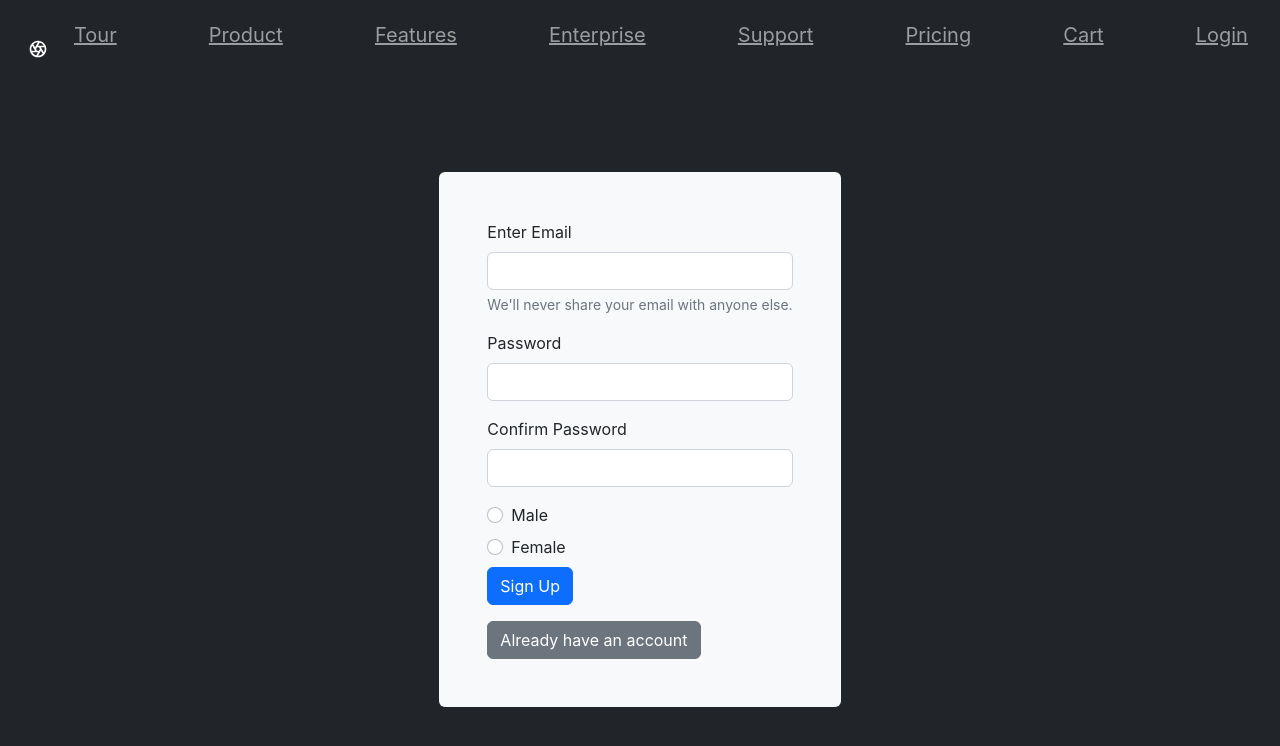
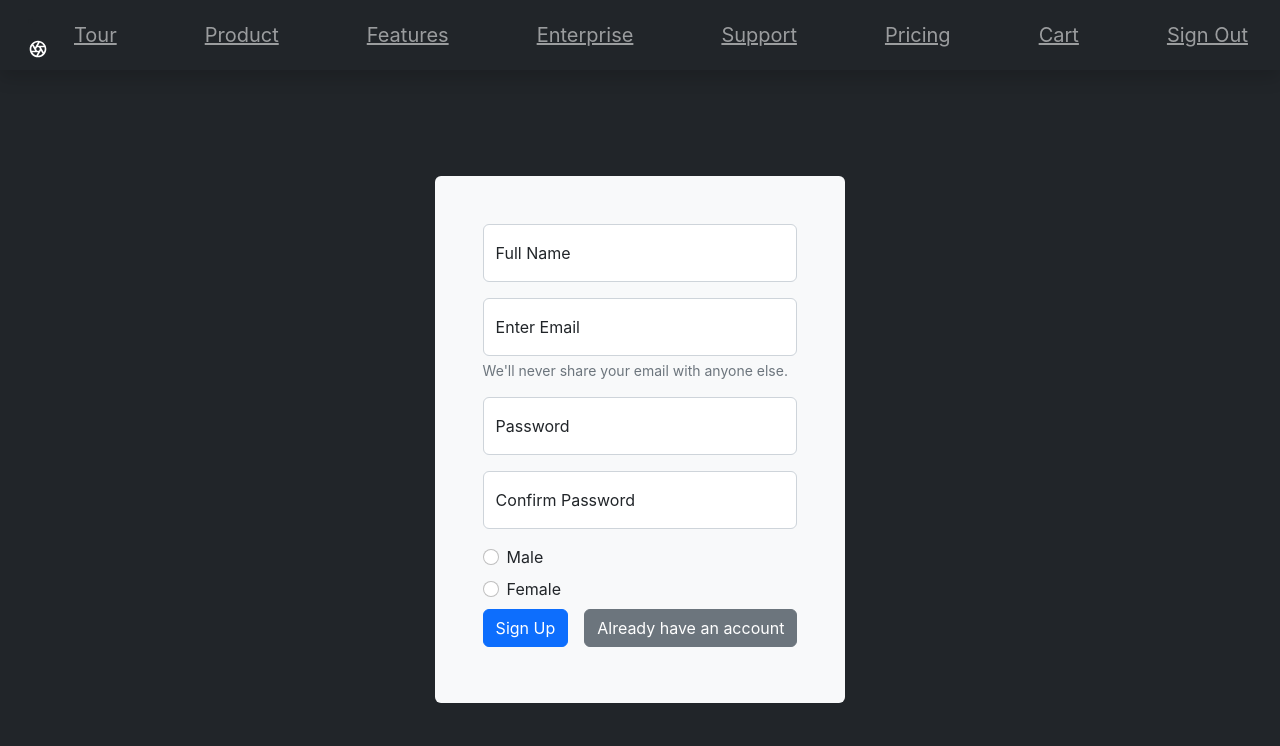
Before and after one commit to neerajb-dev/react-login, a React (Create React App) app: page /signup in a window 1280 px wide. Shown: the top 746 px of the page. Built offline with nearby package versions, Linux system fonts and the light colour scheme; sample sign-in values are in the browser's storage.

Commit message:
login and signup functionality added using reqres api

```diff
--- a/public/index.html
+++ b/public/index.html
@@ -15,6 +15,10 @@
   <link href="https://cdn.jsdelivr.net/npm/bootstrap@5.2.0-beta1/dist/css/bootstrap.min.css" rel="stylesheet"
     integrity="sha384-0evHe/X+R7YkIZDRvuzKMRqM+OrBnVFBL6DOitfPri4tjfHxaWutUpFmBp4vmVor" crossorigin="anonymous">
 
+  <!-- booststrap js -->
+  <script src="https://cdn.jsdelivr.net/npm/bootstrap@5.2.0-beta1/dist/js/bootstrap.bundle.min.js"
+    integrity="sha384-pprn3073KE6tl6bjs2QrFaJGz5/SUsLqktiwsUTF55Jfv3qYSDhgCecCxMW52nD2"
+    crossorigin="anonymous"></script>
   <title>React App</title>
 </head>
 
@@ -22,10 +26,7 @@
   <noscript>You need to enable JavaScript to run this app.</noscript>
   <div id="root"></div>
 
-  <!-- booststrap js -->
-  <script src="https://cdn.jsdelivr.net/npm/bootstrap@5.2.0-beta1/dist/js/bootstrap.bundle.min.js"
-    integrity="sha384-pprn3073KE6tl6bjs2QrFaJGz5/SUsLqktiwsUTF55Jfv3qYSDhgCecCxMW52nD2"
-    crossorigin="anonymous"></script>
+
 
 </body>
 
--- a/src/components/login-form/login-form.component.jsx
+++ b/src/components/login-form/login-form.component.jsx
@@ -33,7 +33,14 @@ const LoginForm = () => {
             url: "https://reqres.in/api/login",
             data: data
         }).then(res => {
-            console.log(res);
+            console.log(res.data);      // this will return an object containing a token response from our api
+
+            // to store token in local storage
+            if(res.data) {
+                window.localStorage.setItem("token", res.data.token);
+                navigate("/");
+            }
+
         }).catch(err => {
             console.log(err);
         })
@@ -51,14 +58,14 @@ const LoginForm = () => {
     return (
         <div className="login-form__container bg-light rounded p-5">
             <form onSubmit={handleLogin}>
-                <div className="mb-3">
+                <div className="form-floating mb-3">
+                    <input type="email" className="form-control" id="inputEmail" aria-describedby="emailHelp" placeholder="Enter Email" onChange={(e) => handleEmail(e)} />
                     <label htmlFor="inputEmail" className="form-label">Email address</label>
-                    <input type="email" className="form-control" id="inputEmail" aria-describedby="emailHelp" onChange={(e) => handleEmail(e)} />
                     <div id="emailHelp" className="form-text">We'll never share your email with anyone else.</div>
                 </div>
-                <div className="mb-3">
+                <div className="form-floating mb-3">
+                    <input type="password" className="form-control" id="inputPassword" placeholder="Enter password" onChange={(e) => handlePassword(e)} />
                     <label htmlFor="inputPassword" className="form-label">Password</label>
-                    <input type="password" className="form-control" id="inputPassword" onChange={(e) => handlePassword(e)} />
                 </div>
                 <button type="submit" className="btn btn-primary me-3" >Login</button>
                 <button className="btn btn-secondary" onClick={handleSignUp} >Sign Up</button>
--- a/src/components/nav-item/nav-item.component.jsx
+++ b/src/components/nav-item/nav-item.component.jsx
@@ -1,9 +1,9 @@
 import { Link } from "react-router-dom";
 
-const NavItem = ({ navLinkName, toPath, Icon, className }) => {
+const NavItem = ({ navLinkName, toPath, Icon, className, onClick }) => {
     return (
         <li className={`nav-item ${className}`}>
-            <Link to={`/${toPath}`} className="nav-link text-decoration-underline fs-5">{Icon}{navLinkName}</Link>
+            <Link to={`/${toPath}`} className="nav-link text-decoration-underline fs-5" onClick={onClick}>{Icon}{navLinkName}</Link>
         </li>
     )
 };
--- a/src/components/navbar-content/navbar-content.component.jsx
+++ b/src/components/navbar-content/navbar-content.component.jsx
@@ -1,10 +1,28 @@
 import "./navbar-content.styles.css";
 import { RiCameraLensLine } from "react-icons/ri";
 import NavItem from "../nav-item/nav-item.component";
+import { useEffect } from "react";
+import { useNavigate } from "react-router-dom";
 
 const NavbarContent = () => {
+
+    const token = window.localStorage.getItem("token");
+
+    const navigate = useNavigate();
+
+    useEffect(()=> {
+        if(token == null) {
+            console.log(token);
+            navigate("login")
+        }
+    }, [token])
+
+    const handleSignOUt = () => {
+        window.localStorage.clear();
+    }
+
     return (
-        <nav className="navbar navbar-expand-lg navbar-dark bg-dark position-sticky top-0">
+        <nav className="navbar navbar-expand-lg navbar-dark bg-dark position-sticky top-0 shadow">
             <div className="container-fluid">
                 {/* <a href="!#" className="navbar-brand p-2"><RiCameraLensLine /></a> */}
                 <NavItem className="mx-3" toPath="" Icon={<RiCameraLensLine color="#fff" />} />
@@ -12,7 +30,7 @@ const NavbarContent = () => {
                     <span className="navbar-toggler-icon"></span>
                 </button>
                 <div className="collapse navbar-collapse " id="navbarSupportedContent">
-                    <ul className="navbar-nav me-auto mb-2 mb-lg-0 container-fluid justify-content-between">
+                    <ul className="navbar-nav me-auto container-fluid justify-content-between">
                         <NavItem navLinkName="Tour" toPath="tour" />
                         <NavItem navLinkName="Product" toPath="products" />
                         <NavItem navLinkName="Features" toPath="features" />
@@ -20,7 +38,8 @@ const NavbarContent = () => {
                         <NavItem navLinkName="Support" toPath="support" />
                         <NavItem navLinkName="Pricing" toPath="pricing" />
                         <NavItem navLinkName="Cart" toPath="Cart" />
-                        <NavItem navLinkName="Login" toPath="Login" />
+                        {token === null ? <NavItem navLinkName="Login" toPath="Login"/> : null }
+                        {token !== null ? <NavItem navLinkName="Sign Out" toPath="Login" onClick={handleSignOUt} /> : null }
                     </ul>
                 </div>
             </div>
--- a/src/components/navbar/navbar.component.jsx
+++ b/src/components/navbar/navbar.component.jsx
@@ -1,5 +1,6 @@
-import {Outlet} from "react-router-dom";
+import { Outlet } from "react-router-dom";
 import NavbarContent from "../navbar-content/navbar-content.component";
+import "./navbar.styles.css";
 
 const Navbar = () => {
     return (
--- a/src/components/signup-form/signup-form.component.jsx
+++ b/src/components/signup-form/signup-form.component.jsx
@@ -1,7 +1,37 @@
+import { useState } from "react";
+import { useNavigate } from "react-router-dom";
+import axios from "axios";
 import "./signup-form.styles.css";
-import { useNavigate } from "react-router-dom";
 
 const SignUpForm = () => {
+
+    const [name, setName] = useState("");
+    const [email, setEmail] = useState("");
+    const [password, setPassword] = useState("");
+    const [confirmPassword, setConfirmPassword] = useState("");
+
+    // set name state
+    const handleName = (e) => {
+        setName(e.target.value);
+    }
+
+    // set email state
+    const handleEmail = (e) => {
+        setEmail(e.target.value);
+    }
+
+    // set password state
+    const handlePassword = (e) => {
+        setPassword(e.target.value);
+    }
+
+    //set confirm password
+    const handleConfirmPassword = (e) => {
+        setConfirmPassword(e.target.value);
+    }
+
+    // test state of email, password, and confirm password
+    console.log("name = " + name + ", email = " + email + ", password = " + password + ", re-enter password = " + confirmPassword)
 
     const navigate = useNavigate();
 
@@ -9,29 +39,59 @@ const SignUpForm = () => {
         navigate("/login");
     }
 
-    const handleSubmit = (e) => {
+    const handleSignUp = (e) => {
+        console.log("signed up");
         e.preventDefault();
+
+        if(password === confirmPassword) {
+            let data = {
+                "email": email,
+                "password": password
+            }
+
+            axios({
+                method: "POST",
+                url: "https://reqres.in/api/register",
+                data: data
+            }).then(res => {
+                console.log(res.data);
+                navigate("/login");
+            }).catch(err => {
+                console.log(err);
+            })
+
+        } else {
+            alert("Passwords do not match.");
+        }
+
+
     }
 
     return (
         <div className="sign-up-form bg-light rounded p-5">
-            <form>
-                <div className="mb-3" onSubmit={handleSubmit}>
+            <form onSubmit={handleSignUp}>
+                <div className="form-floating mb-3" >
+                    <input type="text" className="form-control" id="inputName" placeholder="Full Name" onChange={(e) => handleName(e)} />
+                    <label htmlFor="inputName" className="form-label">Full Name</label>
+                </div>
+
+                <div className="form-floating mb-3" >
+                    <input type="email" className="form-control" id="inputEmail" aria-describedby="emailHelp" placeholder="Enter Email" onChange={(e) => handleEmail(e)} />
                     <label htmlFor="inputEmail" className="form-label">Enter Email</label>
-                    <input type="email" className="form-control" id="inputEmail" aria-describedby="emailHelp" />
                     <div id="emailHelp" className="form-text">We'll never share your email with anyone else.</div>
                 </div>
-                <div className="mb-3">
+
+                <div className="form-floating mb-3">
+                    <input type="password" className="form-control" id="inputPassword" placeholder="enter password" onChange={(e) => handlePassword(e)} />
                     <label htmlFor="inputPassword" className="form-label">Password</label>
-                    <input type="password" className="form-control" id="inputPassword" />
                 </div>
-                <div className="mb-3">
-                    <label htmlFor="inputPassword" className="form-label">Confirm Password</label>
-                    <input type="password" className="form-control" id="inputPassword" />
+                <div className="form-floating mb-3">
+                    <input type="password" className="form-control" id="inputPassword2" placeholder="confirm password" onChange={(e) => handleConfirmPassword(e)} />
+                    <label htmlFor="inputPassword2" className="form-label">Confirm Password</label>
                 </div>
                 <div className="form-check mb-2">
                     <input className="form-check-input" type="radio" name="Gender" id="Male" />
-                    <label className="form-check-label" for="Male">
+                    <label className="form-check-label" htmlFor="Male">
                         Male
                     </label>
                 </div>
@@ -41,10 +101,9 @@ const SignUpForm = () => {
                         Female
                     </label>
                 </div>
-
-                <button type="submit" className="btn btn-primary me-3" >Sign Up</button>
+                <button type="submit" className="btn btn-primary mb-2 me-3" >Sign Up</button>
+                <button className="btn btn-secondary mb-2" onClick={navigateTo} >Already have an account</button>
             </form>
-            <button className="btn btn-secondary mt-3" onClick={navigateTo} >Already have an account</button>
         </div>
     )
 };
```
Also changed, not shown: src/components/navbar/navbar.styles.css (added).
